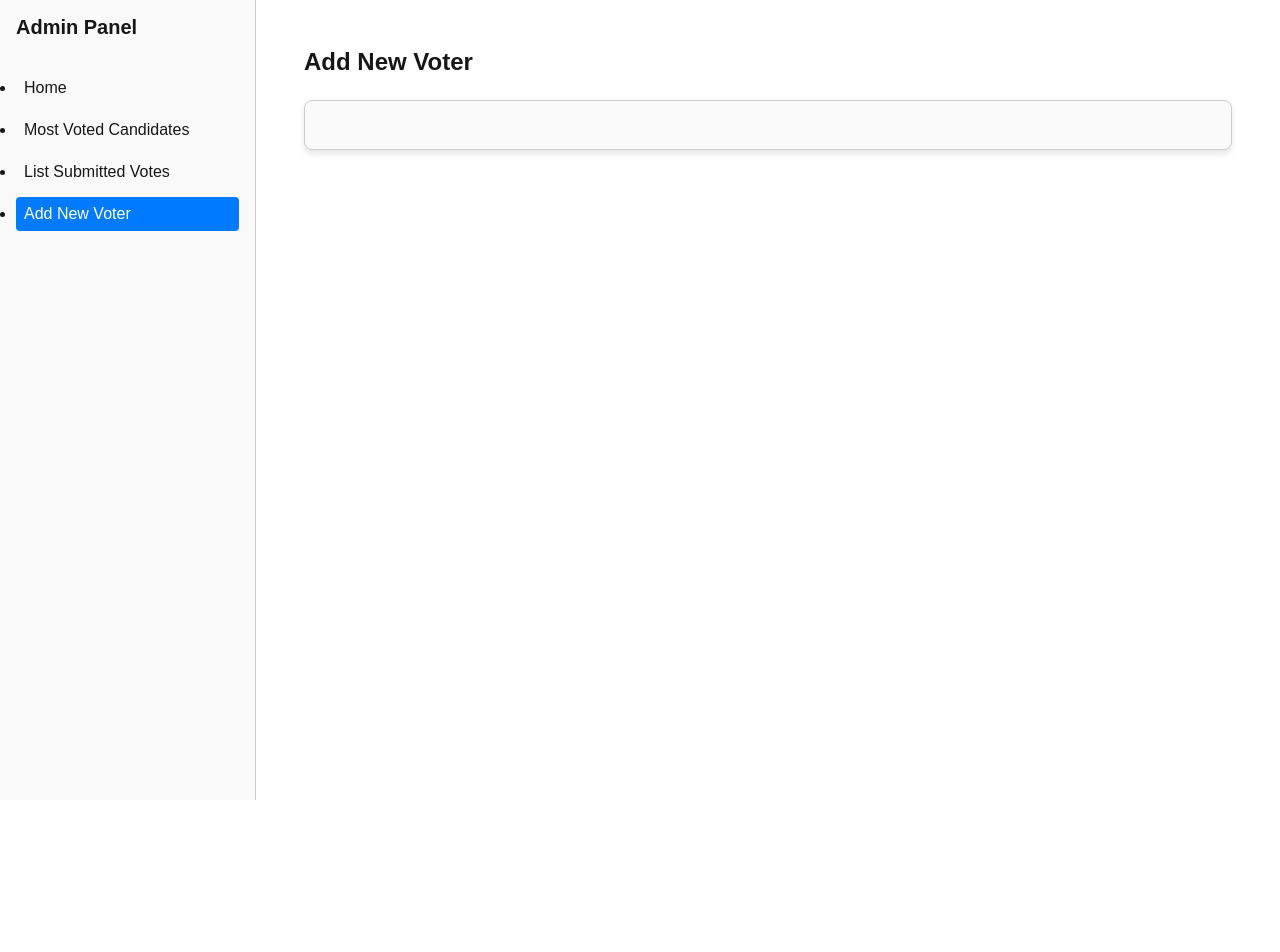
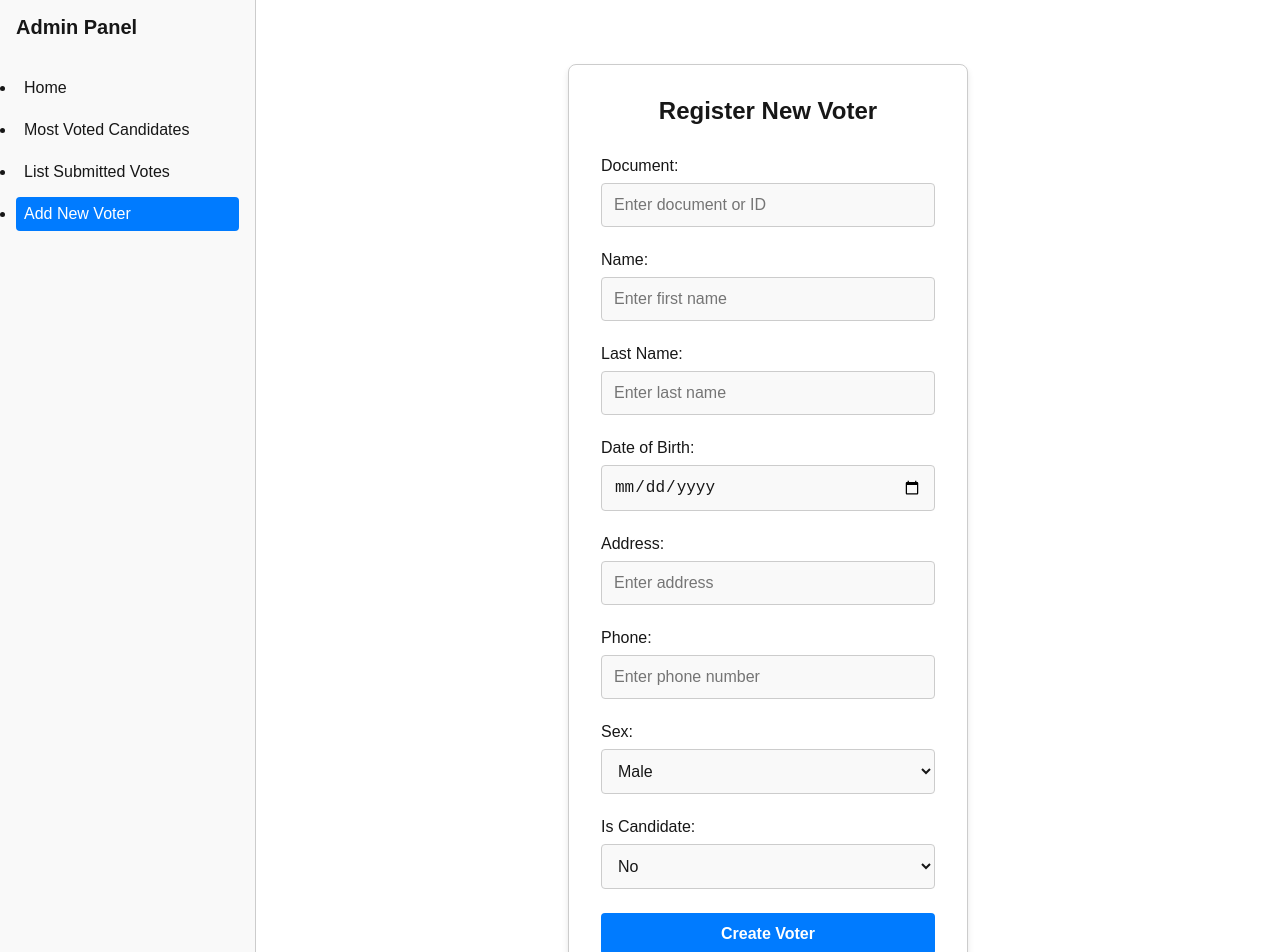
Before and after one commit to CamiloRami/voting-app-frontend, a Next.js app: page /admin/new-voter in a window 1280 px wide. Shown: the top 952 px of the page. Before the commit the page ends 800 px from the top, so only its background shows below. Built offline with nearby package versions, Linux system fonts and the light colour scheme; no server answers.

Commit message:
[ADD]: Implement voter creation form

```diff
--- a/src/app/admin/new-voter/page.jsx
+++ b/src/app/admin/new-voter/page.jsx
@@ -1,13 +1,149 @@
 'use client';
-import styles from '../admin-pages.module.css';
+import { useState } from 'react';
+import styles from '@/app/ui/AdminLoginForm/AdminLoginForm.module.css';
+import { createVoter } from '@/services/voter';
+import { toast } from 'react-toastify';
 
 export default function NewVoter() {
+  const [isLoading, setIsLoading] = useState(false);
+
+  const handleSubmit = async (event) => {
+    event.preventDefault();
+    setIsLoading(true);
+
+    try {
+      const formData = new FormData(event.target);
+      const voterData = {
+        document: formData.get('document'),
+        name: formData.get('name'),
+        lastName: formData.get('lastName'),
+        dateOfBirth: formData.get('dateOfBirth'),
+        address: formData.get('address'),
+        phone: formData.get('phone'),
+        sex: formData.get('sex'),
+        isCandidate: formData.get('isCandidate') === 'true' ? 1 : 0,
+      };
+
+      await createVoter(voterData);
+      toast.success('Voter created successfully!');
+      event.target.reset();
+    } catch (error) {
+      toast.error('Error creating voter. Please try again.');
+    } finally {
+      setIsLoading(false);
+    }
+  };
+
   return (
     <div className={styles.container}>
-      <h1 className={styles.title}>Add New Voter</h1>
-      <div className={styles.section}>
-        {/* TODO: Implement new voter registration form */}
-      </div>
+      <form className={styles.form} onSubmit={handleSubmit}>
+        <h1 className={styles.title}>Register New Voter</h1>
+
+        <label className={styles.label}>
+          Document:
+          <input
+            type="text"
+            name="document"
+            required
+            className={styles.input}
+            disabled={isLoading}
+            placeholder="Enter document or ID"
+          />
+        </label>
+
+        <label className={styles.label}>
+          Name:
+          <input
+            type="text"
+            name="name"
+            required
+            className={styles.input}
+            disabled={isLoading}
+            placeholder="Enter first name"
+          />
+        </label>
+
+        <label className={styles.label}>
+          Last Name:
+          <input
+            type="text"
+            name="lastName"
+            required
+            className={styles.input}
+            disabled={isLoading}
+            placeholder="Enter last name"
+          />
+        </label>
+
+        <label className={styles.label}>
+          Date of Birth:
+          <input
+            type="date"
+            name="dateOfBirth"
+            required
+            className={styles.input}
+            disabled={isLoading}
+          />
+        </label>
+
+        <label className={styles.label}>
+          Address:
+          <input
+            type="text"
+            name="address"
+            required
+            className={styles.input}
+            disabled={isLoading}
+            placeholder="Enter address"
+          />
+        </label>
+
+        <label className={styles.label}>
+          Phone:
+          <input
+            type="tel"
+            name="phone"
+            required
+            className={styles.input}
+            disabled={isLoading}
+            placeholder="Enter phone number"
+          />
+        </label>
+
+        <label className={styles.label}>
+          Sex:
+          <select
+            name="sex"
+            required
+            className={styles.input}
+            disabled={isLoading}
+          >
+            <option value="M">Male</option>
+            <option value="F">Female</option>
+          </select>
+        </label>
+
+        <label className={styles.label}>
+          Is Candidate:
+          <select
+            name="isCandidate"
+            required
+            className={styles.input}
+            disabled={isLoading}
+          >
+            <option value="false">No</option>
+            <option value="true">Yes</option>
+          </select>
+        </label>
+
+        <button
+          type="submit"
+          className={styles.button}
+          disabled={isLoading}
+        >
+          {isLoading ? 'Creating...' : 'Create Voter'}
+        </button>
+      </form>
     </div>
   );
 }
--- a/src/services/voter.js
+++ b/src/services/voter.js
@@ -21,3 +21,18 @@ export const getVoter = async (voterDocument) => {
     throw new Error('Error fetching voter:', error.message);
   }
 }
+
+export const createVoter = async ({ document, name, lastName, dateOfBirth, address, phone, sex, isCandidate }) => {
+  try {
+    const data = await apiFetching({
+      endpoint: BASE_ENDPOINT,
+      options: {
+        method: 'POST',
+        body: JSON.stringify({ document, name, lastName, dateOfBirth, address, phone, sex, isCandidate })
+      }
+    });
+    return data;
+  } catch (error) {
+    throw new Error('Error creating voter:', error.message);
+  }
+}
```
